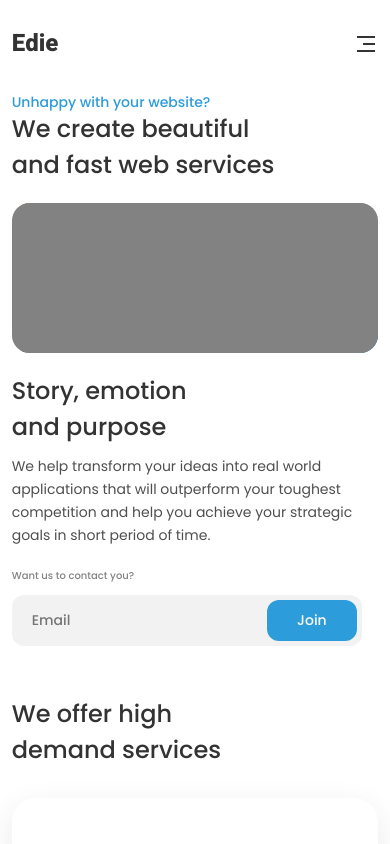
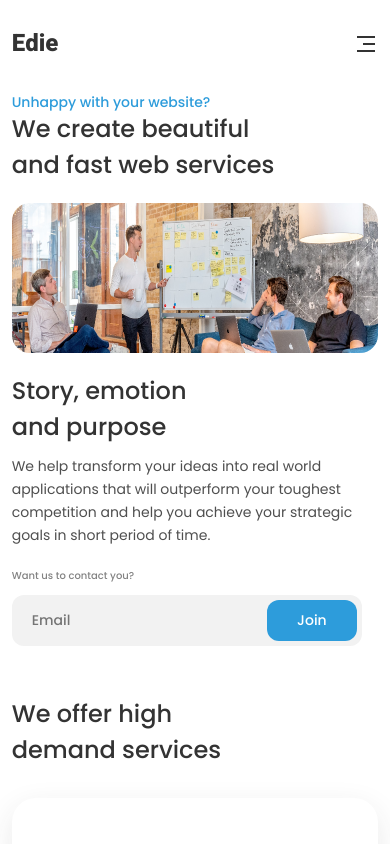
Before and after one commit to Adebesin-Cell/Edie-homepage, a plain HTML site: page index.html in a window 390 px wide. Shown: the top 844 px of the page. Drawn offline with nearby package versions, Linux system fonts and the light colour scheme.

Commit message:
updating UI

```diff
--- a/Js/App.js
+++ b/Js/App.js
@@ -1,10 +1,16 @@
 window.addEventListener("load", function () {
-  gsap.to(".header__logo", { y: 0, opacity: 1, delay: 1 });
-  gsap.to(".header__link--0", { y: 0, opacity: 1, delay: 1.2 });
-  gsap.to(".header__link--1", { y: 0, opacity: 1, delay: 1.4 });
-  gsap.to(".header__link--2", { y: 0, opacity: 1, delay: 1.6 });
-  gsap.to(".header__link--3", { y: 0, opacity: 1, delay: 1.8 });
-  gsap.to(".header__link--4", { y: 0, opacity: 1, delay: 2 });
+  gsap.registerPlugin(ScrollTrigger);
+  gsap.to(".header__logo", {
+    scrollTrigger: {
+      trigger: ".header__logo",
+      toggleActions: "pause restart play pause",
+    },
+    y: 0,
+    opacity: 1,
+    delay: 0.5,
+  });
+  gsap.to(".header__link", { y: 0, opacity: 1, delay: 1.2, stagger: 0.2 });
+
   gsap.to(".intro__paragraph", { x: 0, opacity: 1, delay: 2.2 });
   gsap.to(".intro__header", {
     opacity: 1,
@@ -14,3 +20,11 @@ window.addEventListener("load", function () {
     delay: 2.6,
   });
 });
+
+const myAnimation = new hoverEffect({
+  parent: document.querySelector(".intro__banner"),
+  intensity: 0.3,
+  image1: "assets/images/hero-banner--desktop.jpg",
+  image2: "assets/images/hero-banner--2-desktop.jpg",
+  displacementImage: "assets/images/hero-banner--desktop.jpg",
+});
--- /dev/null
+++ b/assets/Js/hover-effect.umd.js
@@ -0,0 +1,170 @@
+!(function (e, t) {
+  "object" == typeof exports && "undefined" != typeof module
+    ? (module.exports = t(require("three"), require("gsap/TweenMax")))
+    : "function" == typeof define && define.amd
+    ? define(["three", "gsap/TweenMax"], t)
+    : (e.hoverEffect = t(e.THREE, e.TweenMax));
+})(this, function (e, t) {
+  return (
+    (t = t && t.hasOwnProperty("default") ? t.default : t),
+    function (n) {
+      function i() {
+        for (var e = arguments, t = 0; t < arguments.length; t++)
+          if (void 0 !== e[t]) return e[t];
+      }
+      console.log(
+        "%c Hover effect by Robin Delaporte: https://github.com/robin-dela/hover-effect ",
+        "color: #bada55; font-size: 0.8rem"
+      );
+      var r = n.parent,
+        o = n.displacementImage,
+        a = n.image1,
+        s = n.image2,
+        f = i(n.imagesRatio, 1),
+        d = i(n.intensity1, n.intensity, 1),
+        l = i(n.intensity2, n.intensity, 1),
+        u = i(n.angle, Math.PI / 4),
+        v = i(n.angle1, u),
+        m = i(n.angle2, 3 * -u),
+        c = i(n.speedIn, n.speed, 1.6),
+        p = i(n.speedOut, n.speed, 1.2),
+        g = i(n.hover, !0),
+        h = i(n.easing, Expo.easeOut),
+        y = i(n.video, !1);
+      if (r)
+        if (a && s && o) {
+          var x = new e.Scene(),
+            F = new e.OrthographicCamera(
+              r.offsetWidth / -2,
+              r.offsetWidth / 2,
+              r.offsetHeight / 2,
+              r.offsetHeight / -2,
+              1,
+              1e3
+            );
+          F.position.z = 1;
+          var w = new e.WebGLRenderer({ antialias: !1, alpha: !0 });
+          w.setPixelRatio(2),
+            w.setClearColor(16777215, 0),
+            w.setSize(r.offsetWidth, r.offsetHeight),
+            r.appendChild(w.domElement);
+          var L = function () {
+              w.render(x, F);
+            },
+            H = new e.TextureLoader();
+          H.crossOrigin = "";
+          var E,
+            W,
+            V = H.load(o, L);
+          if (((V.magFilter = V.minFilter = e.LinearFilter), y)) {
+            var M = function () {
+              requestAnimationFrame(M), w.render(x, F);
+            };
+            M(),
+              ((y = document.createElement("video")).autoplay = !0),
+              (y.loop = !0),
+              (y.src = a),
+              y.load();
+            var P = document.createElement("video");
+            (P.autoplay = !0), (P.loop = !0), (P.src = s), P.load();
+            var R = new e.VideoTexture(y),
+              T = new e.VideoTexture(P);
+            (R.magFilter = T.magFilter = e.LinearFilter),
+              (R.minFilter = T.minFilter = e.LinearFilter),
+              P.addEventListener(
+                "loadeddata",
+                function () {
+                  P.play(),
+                    ((T = new e.VideoTexture(P)).magFilter = e.LinearFilter),
+                    (T.minFilter = e.LinearFilter),
+                    (C.uniforms.texture2.value = T);
+                },
+                !1
+              ),
+              y.addEventListener(
+                "loadeddata",
+                function () {
+                  y.play(),
+                    ((R = new e.VideoTexture(y)).magFilter = e.LinearFilter),
+                    (R.minFilter = e.LinearFilter),
+                    (C.uniforms.texture1.value = R);
+                },
+                !1
+              );
+          } else
+            (R = H.load(a, L)),
+              (T = H.load(s, L)),
+              (R.magFilter = T.magFilter = e.LinearFilter),
+              (R.minFilter = T.minFilter = e.LinearFilter);
+          var U = f;
+          r.offsetHeight / r.offsetWidth < U
+            ? ((E = 1), (W = r.offsetHeight / r.offsetWidth / U))
+            : ((E = (r.offsetWidth / r.offsetHeight) * U), (W = 1));
+          var C = new e.ShaderMaterial({
+              uniforms: {
+                intensity1: { type: "f", value: d },
+                intensity2: { type: "f", value: l },
+                dispFactor: { type: "f", value: 0 },
+                angle1: { type: "f", value: v },
+                angle2: { type: "f", value: m },
+                texture1: { type: "t", value: R },
+                texture2: { type: "t", value: T },
+                disp: { type: "t", value: V },
+                res: {
+                  type: "vec4",
+                  value: new e.Vector4(r.offsetWidth, r.offsetHeight, E, W),
+                },
+                dpr: { type: "f", value: window.devicePixelRatio },
+              },
+              vertexShader:
+                "\nvarying vec2 vUv;\nvoid main() {\n  vUv = uv;\n  gl_Position = projectionMatrix * modelViewMatrix * vec4( position, 1.0 );\n}\n",
+              fragmentShader:
+                "\nvarying vec2 vUv;\n\nuniform float dispFactor;\nuniform float dpr;\nuniform sampler2D disp;\n\nuniform sampler2D texture1;\nuniform sampler2D texture2;\nuniform float angle1;\nuniform float angle2;\nuniform float intensity1;\nuniform float intensity2;\nuniform vec4 res;\nuniform vec2 parent;\n\nmat2 getRotM(float angle) {\n  float s = sin(angle);\n  float c = cos(angle);\n  return mat2(c, -s, s, c);\n}\n\nvoid main() {\n  vec4 disp = texture2D(disp, vUv);\n  vec2 dispVec = vec2(disp.r, disp.g);\n\n  vec2 uv = 0.5 * gl_FragCoord.xy / (res.xy) ;\n  vec2 myUV = (uv - vec2(0.5))*res.zw + vec2(0.5);\n\n\n  vec2 distortedPosition1 = myUV + getRotM(angle1) * dispVec * intensity1 * dispFactor;\n  vec2 distortedPosition2 = myUV + getRotM(angle2) * dispVec * intensity2 * (1.0 - dispFactor);\n  vec4 _texture1 = texture2D(texture1, distortedPosition1);\n  vec4 _texture2 = texture2D(texture2, distortedPosition2);\n  gl_FragColor = mix(_texture1, _texture2, dispFactor);\n}\n",
+              transparent: !0,
+              opacity: 1,
+            }),
+            b = new e.PlaneBufferGeometry(r.offsetWidth, r.offsetHeight, 1),
+            D = new e.Mesh(b, C);
+          x.add(D),
+            g &&
+              (r.addEventListener("mouseenter", _),
+              r.addEventListener("touchstart", _),
+              r.addEventListener("mouseleave", z),
+              r.addEventListener("touchend", z)),
+            window.addEventListener("resize", function (t) {
+              r.offsetHeight / r.offsetWidth < U
+                ? ((E = 1), (W = r.offsetHeight / r.offsetWidth / U))
+                : ((E = (r.offsetWidth / r.offsetHeight) * U), (W = 1)),
+                (D.material.uniforms.res.value = new e.Vector4(
+                  r.offsetWidth,
+                  r.offsetHeight,
+                  E,
+                  W
+                )),
+                w.setSize(r.offsetWidth, r.offsetHeight),
+                L();
+            }),
+            (this.next = _),
+            (this.previous = z);
+        } else console.warn("One or more images are missing");
+      else console.warn("Parent missing");
+      function _() {
+        t.to(C.uniforms.dispFactor, c, {
+          value: 1,
+          ease: h,
+          onUpdate: L,
+          onComplete: L,
+        });
+      }
+      function z() {
+        t.to(C.uniforms.dispFactor, p, {
+          value: 0,
+          ease: h,
+          onUpdate: L,
+          onComplete: L,
+        });
+      }
+    }
+  );
+});
+//# sourceMappingURL=hover-effect.umd.js.map
--- a/index.html
+++ b/index.html
@@ -25,14 +25,26 @@
     />
 
     <link rel="stylesheet" href="css/styles.css" />
+
+    <script
+      defer
+      src="https://cdnjs.cloudflare.com/ajax/libs/three.js/r128/three.min.js"
+      integrity="sha512-dLxUelApnYxpLt6K2iomGngnHO83iUvZytA3YjDUCjT0HDOHKXnVYdf3hU4JjM8uEhxf9nD1/ey98U3t2vZ0qQ=="
+      crossorigin="anonymous"
+      referrerpolicy="no-referrer"
+    ></script>
+
     <script
       defer
       src="https://cdnjs.cloudflare.com/ajax/libs/gsap/3.8.0/gsap.min.js"
     ></script>
+
     <script
       defer
       src="https://cdnjs.cloudflare.com/ajax/libs/gsap/3.8.0/ScrollTrigger.min.js"
     ></script>
+
+    <script defer src="assets/Js/hover-effect.umd.js"></script>
     <script defer src="Js/App.js"></script>
 
     <title>Edie | We create beautiful and fast web services</title>
@@ -112,27 +124,7 @@
               <span> and fast web services </span>
             </h1>
           </div>
-          <div class="intro__banner">
-            <picture class="intro__picture">
-              <source
-                media="(max-width: 600px)"
-                srcset="assets/images/hero-banner--mobile.jpg"
-              />
-              <source
-                media="(max-width: 1024px)"
-                srcset="assets/images/hero-banner--ipad.jpg"
-              />
-              <source
-                media="(min-width: 1440px)"
-                srcset="assets/images/hero-banner--desktop.jpg"
-              />
-              <img
-                src="assets/images/hero-banner.jpg"
-                alt="hero"
-                class="intro__image"
-              />
-            </picture>
-          </div>
+          <div class="intro__banner"></div>
           <div class="intro__overview">
             <h1 class="intro__heading">
               <span> Story, emotion </span>
--- a/scss/pages/_home.scss
+++ b/scss/pages/_home.scss
@@ -51,46 +51,47 @@
   }
 
   &__banner {
-    position: relative;
     margin-top: var(--span-l);
+    object-fit: cover;
+    @media only screen and (min-width: 1440px) {
+      height: 450px !important;
+    }
     @media only screen and (max-width: 1140px) {
       margin-top: var(--span-s);
     }
+    @media only screen and (max-width: 1024px) {
+      height: 350px !important;
+    }
+    @media only screen and (max-width: 768px) {
+      height: 250px !important;
+    }
     @media only screen and (max-width: 600px) {
       margin-top: var(--span-s);
+      height: 150px !important;
     }
   }
 
-  &__picture {
-    &::after {
-      content: "";
-      background: var(--text-gray-3);
-      position: absolute;
-      top: 0;
-      left: 0;
-      width: 100%;
-      height: 100%;
-      border-radius: 18px;
-      z-index: 3;
-    }
-  }
-
-  &__image {
+  &__banner img,
+  &__banner canvas {
     display: block;
-    width: 100%;
+    width: 100% !important;
+    height: 100% !important;
     border-radius: 18px;
     position: relative;
+    object-fit: cover;
+    background-size: cover;
+
     @media only screen and (min-width: 1440px) {
-      height: 450px;
-      object-fit: cover;
+      height: 450px !important;
     }
     @media only screen and (max-width: 1024px) {
-      height: 350px;
-      object-fit: cover;
+      height: 350px !important;
+    }
+    @media only screen and (max-width: 768px) {
+      height: 250px !important;
     }
     @media only screen and (max-width: 600px) {
-      height: 150px;
-      object-fit: cover;
+      height: 150px !important;
     }
   }
 
```
Also changed, not shown: assets/images/hero-banner--2-desktop.jpg (added), assets/images/hero-banner--2-ipad.jpg (added), assets/images/hero-banner--2-mobile.jpg (added), css/styles.css, 2 other files.
